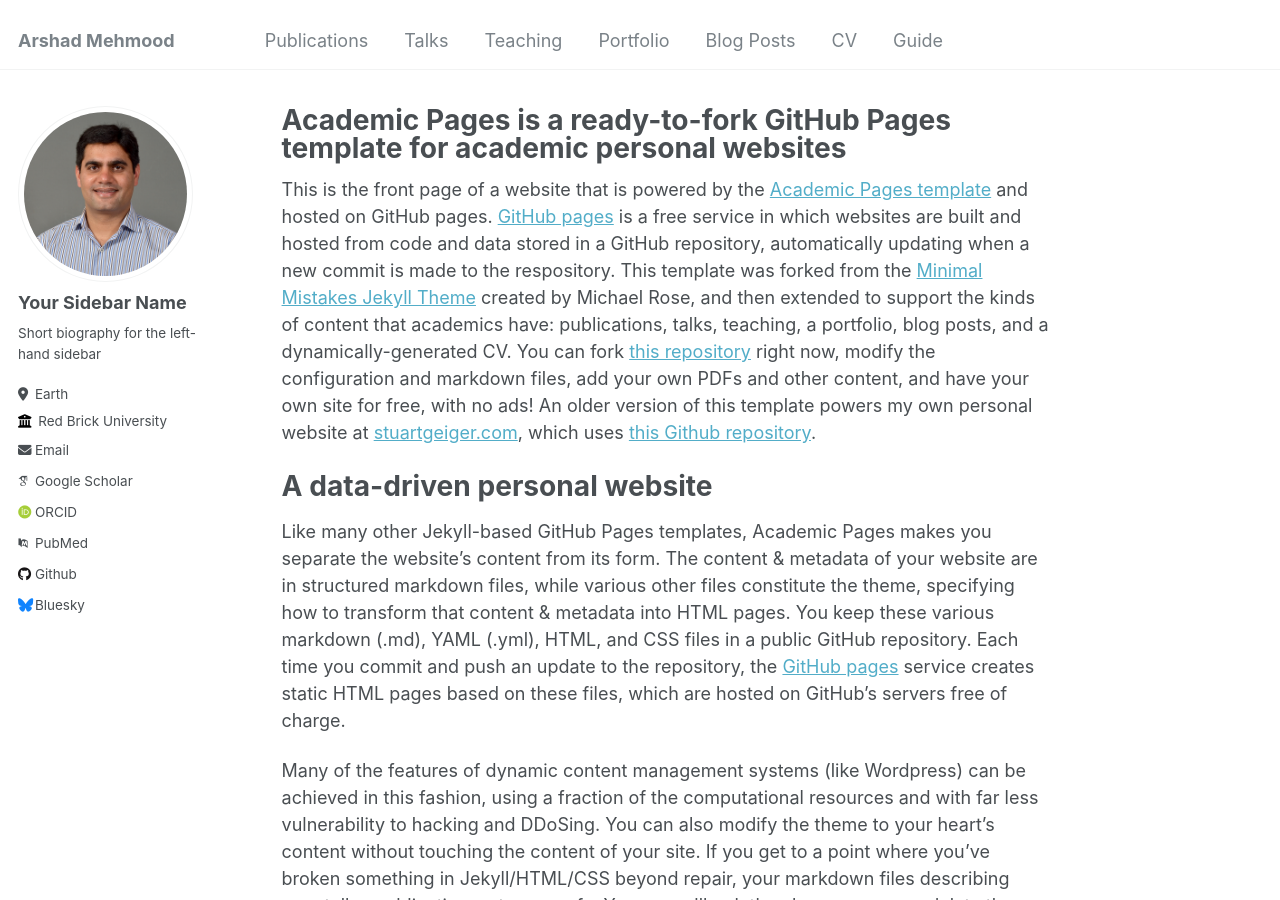
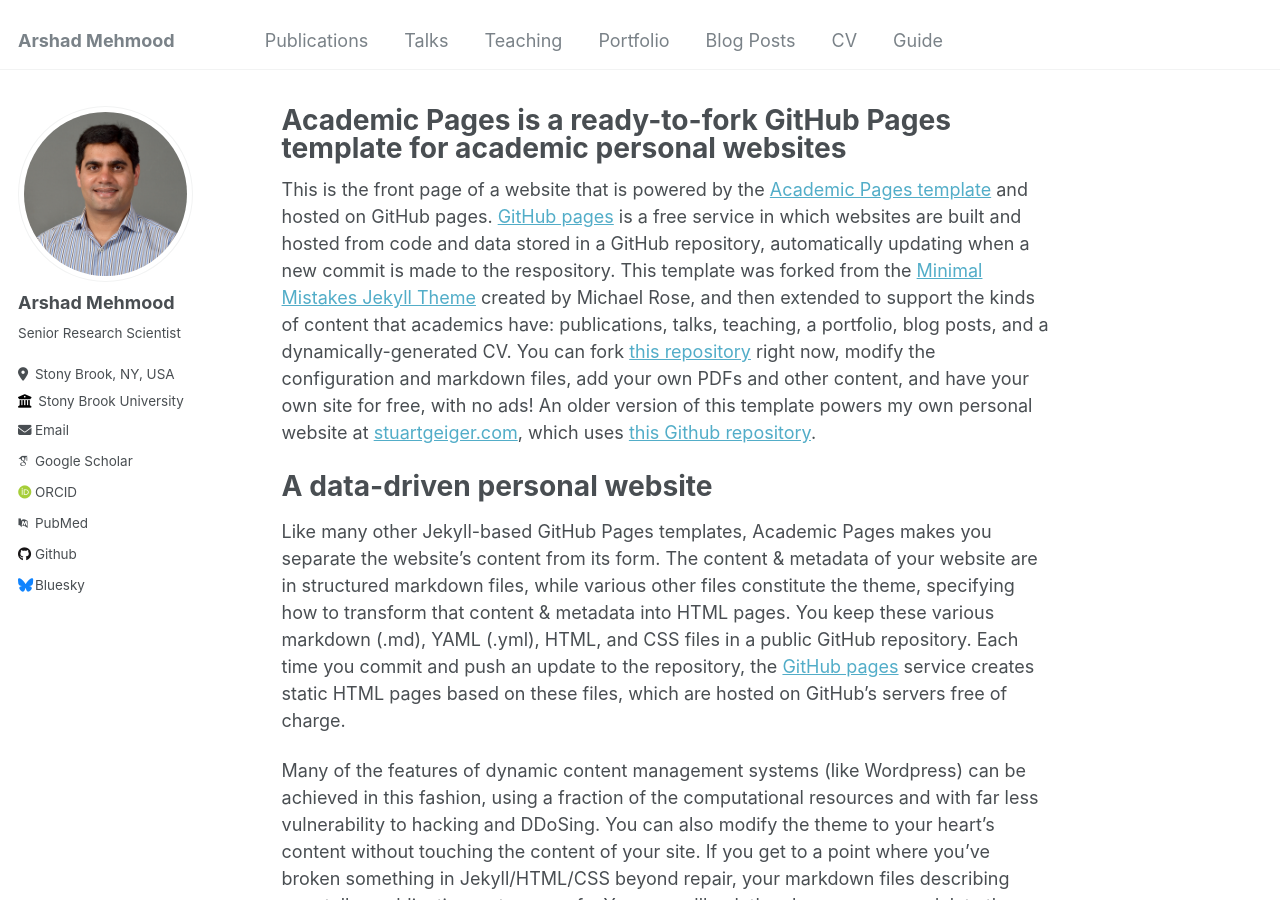
Before and after one commit to arshadmehmood118/arshadmehmood118.github.io, a Jekyll site: the page built from _pages/about.md, in a window 1280 px wide and 900 px high. Built offline with Jekyll 4.4.1, drawn with Linux system fonts in a browser that asks for light colours; some web fonts are replaced.

Commit message:
Update _config.yml

```diff
--- a/_config.yml
+++ b/_config.yml
@@ -22,17 +22,17 @@ repository               : "academicpages/academicpages.github.io"
 author:
   # Biographic information
   avatar           : "profile.png"
-  name             : "Your Sidebar Name"
+  name             : "Arshad Mehmood"
   pronouns         : # example: "she/her"
-  bio              : "Short biography for the left-hand sidebar"
-  location         : "Earth"
-  employer         : "Red Brick University"
+  bio              : "Senior Research Scientist"
+  location         : "Stony Brook, NY, USA"
+  employer         : "Stony Brook University"
   uri              : # URL
-  email            : "none@example.org"
+  email            : "arshad.mehmood@stonybrook.edu"
 
   # Academic websites
   arxiv            : # URL - Update with the correct link to your profile
-  googlescholar    : "https://scholar.google.com/citations?user=PS_CX0AAAAAJ"
+  googlescholar    : "https://scholar.google.com/citations?user=Ux3T3LsAAAAJ&hl=en"
   impactstory      : # URL
   orcid            : "http://orcid.org/yourorcidurl"
   semantic         : # URL
```
